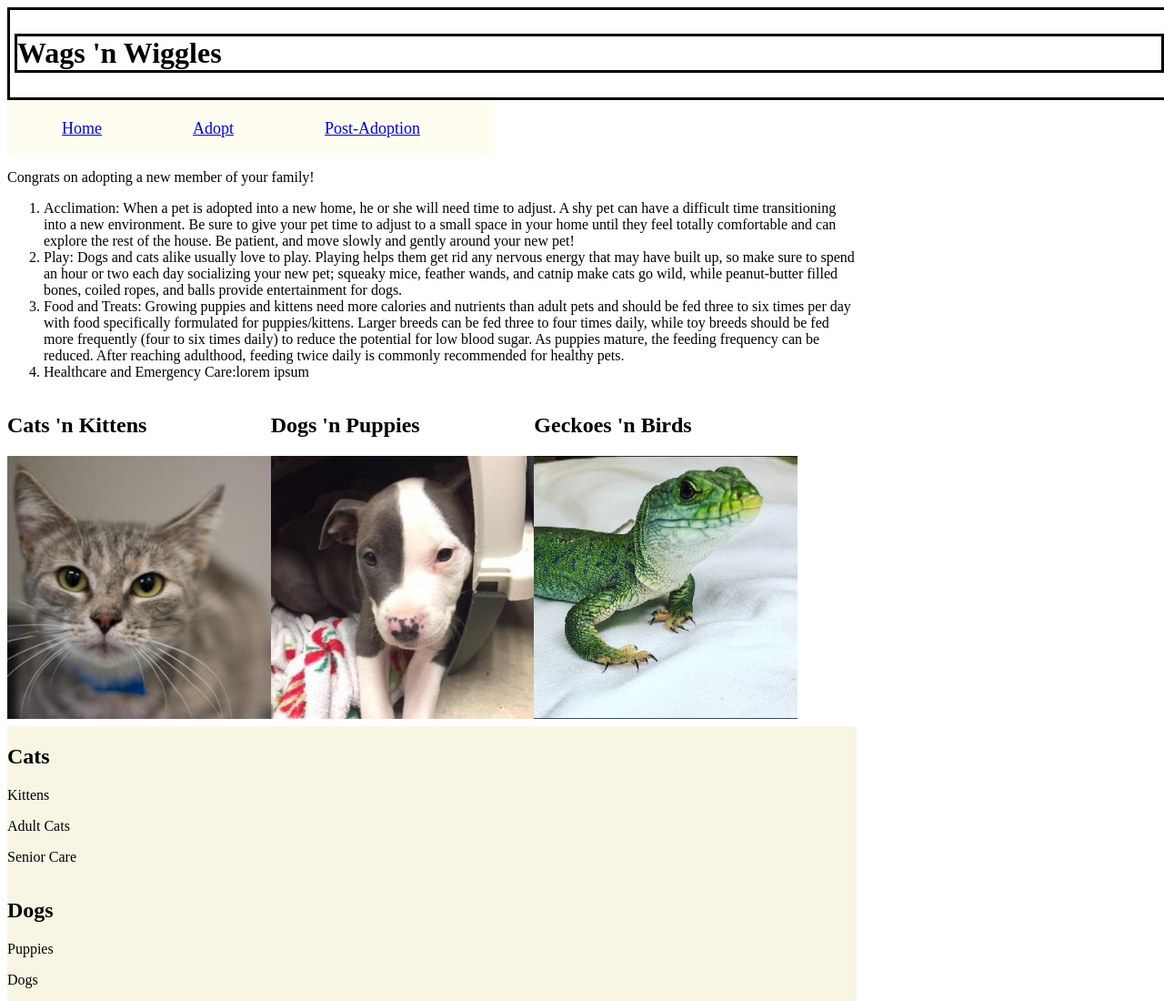
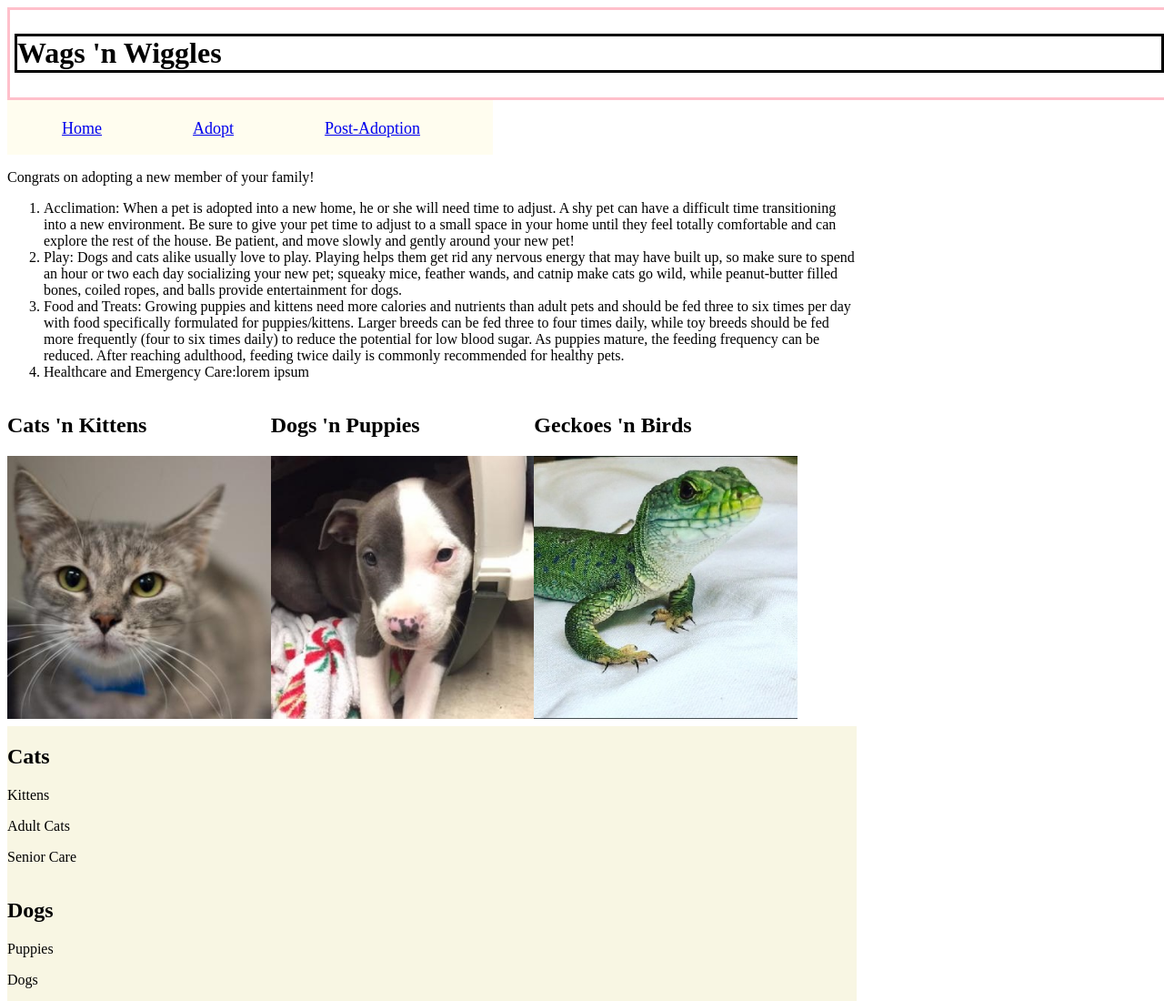
Before and after one commit to david-nishi/code101, a plain HTML site: page care.html in a window 1280 px wide. Shown: the top 1100 px of the page at 91% size. Drawn offline with Linux system fonts and the light colour scheme.

Commit message:
second commit

```diff
--- a/care.css
+++ b/care.css
@@ -24,6 +24,7 @@ header {
   font-size: ;
   display: block;
   border: solid;
+  border-color: pink;
 }
 
 img {
```
